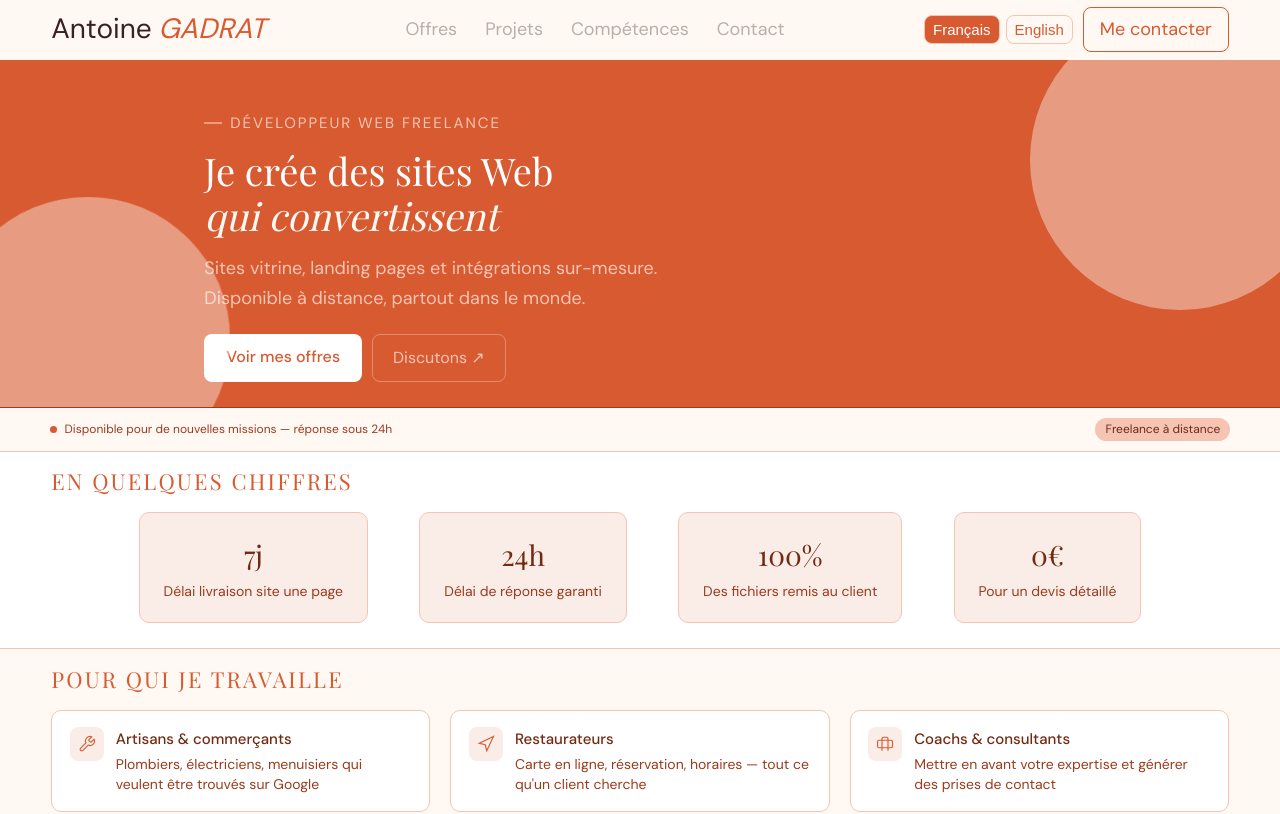
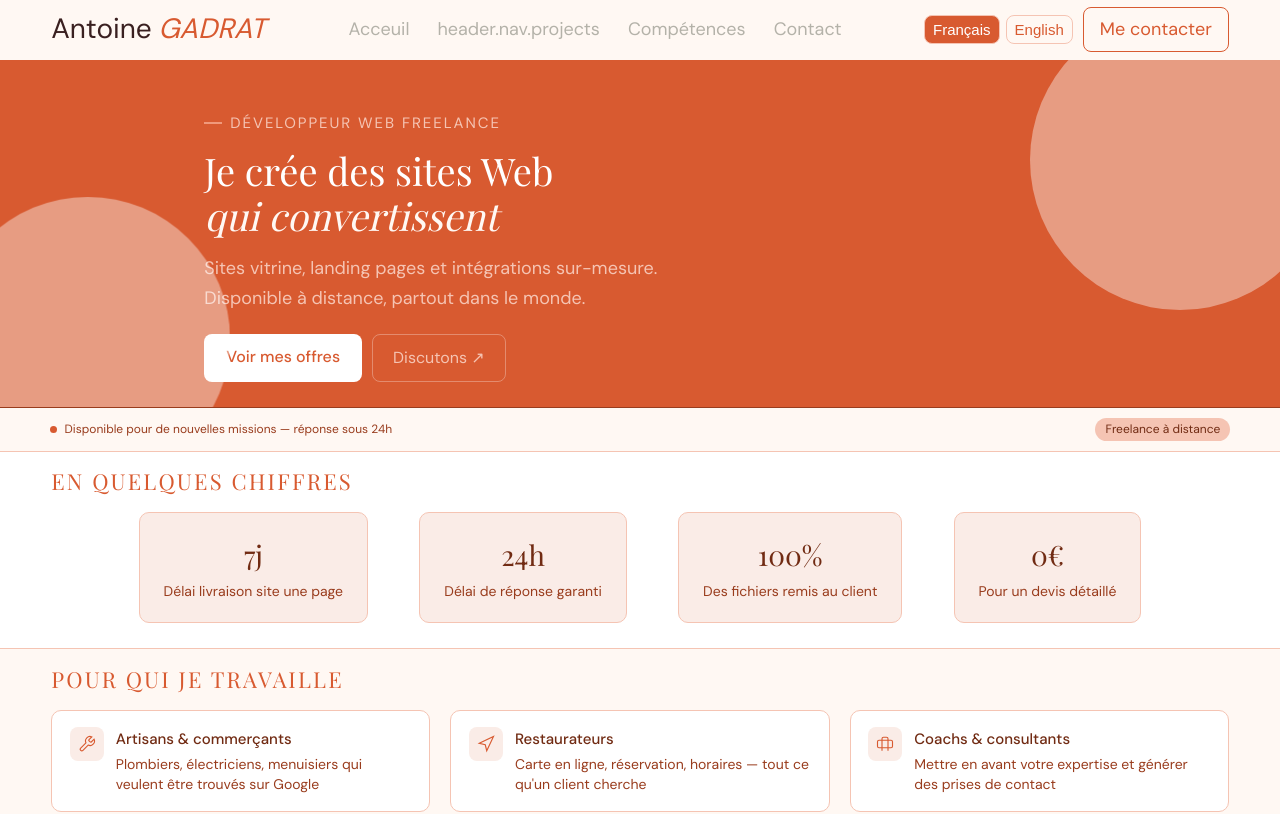
Before and after one commit to AntoineA4/My-Freelancer-Website, a React (Vite) app: page / in a window 1280 px wide. Shown: the top 814 px of the page. Built offline with nearby package versions, Linux system fonts and the light colour scheme; a web font is replaced by a local one.

Commit message:
fix: modal burger

```diff
--- a/src/components/Header.jsx
+++ b/src/components/Header.jsx
@@ -4,8 +4,11 @@ import { HiMenu, HiHome, HiExternalLink, HiChevronRight, HiMail } from "react-ic
 import Modals from './Modals';
 import LanguageSwitcher from './ChangeLanguage';
 import '../styles/components/Header.scss'
+import { useTranslation } from 'react-i18next';
 
 function Header() {
+
+    const {t} = useTranslation()
     const location = useLocation()
     const isHome = location.pathname === '/'
     const [scrolled, setScrolled] = useState(false)
@@ -40,31 +43,31 @@ function Header() {
                     <nav className="header-nav-bar">
                         <ul>
                             <li className="nav-header-text">
-                                <a href="#offres">Offres</a>
+                                <a href="#offres">{t('header.nav.home')}</a>
                             </li>
                             <li className="nav-header-text">
-                                <a href="#projets">Projets</a>
+                                <a href="#projets">{t('header.nav.projects')}</a>
                             </li>
                             <li className="nav-header-text">
-                                <a href="#compétences">Compétences</a>
+                                <a href="#compétences">{t('header.nav.skills')}</a>
                             </li>
                             <li className="nav-header-text">
-                                <a href="#Contact-Home-Section">Contact</a>
+                                <a href="#Contact-Home-Section">{t('header.nav.contact')}</a>
                             </li>
                         </ul>
                     </nav>
                 ) : (
                     <nav className="header-nav-bar">
                         <ul>
-                        <li><a href='/#offres' onClick={(e) => handleAnchorClick(e, '#offres')}>Offres</a></li>
-                        <li><Link to="/projects-page">Projets</Link></li>
+                        <li><a href='/#offres' onClick={(e) => handleAnchorClick(e, '#offres')}>{t('header.nav.offres')}</a></li>
+                        <li><Link to="/projects-page">{t('header.nav.projects')}</Link></li>
                         <li><a href='/#Contact-Home-Section' onClick={(e) => handleAnchorClick(e, '#Contact-Home-Section')}>Contact</a></li>
                         </ul>
                     </nav>
                 )}
                 <div className='header-rightpart'>
                     <LanguageSwitcher />
-                    <Link to="/contact" className='contactBtn'>Me contacter</Link>
+                    <Link to="/contact" className='contactBtn'>{t('header.btn')}</Link>
                     <div className='menuBurger' onClick={()=>setMenuOpen(true)}>
                         <HiMenu size={30}/>
                     </div>
@@ -85,19 +88,19 @@ function Header() {
                             <ul>
                                 <li>
                                     <a href="#offres" className='drawer-link'onClick={()=>setMenuOpen(false)}>
-                                        <span>Offres</span>
+                                        <span>{t('header.modal.offres')}</span>
                                         <HiChevronRight />
                                     </a>
                                 </li>
                                 <li>
                                     <Link to="/projects-page" className='drawer-link' onClick={()=>setMenuOpen(false)}>
-                                        <span>Mes projets</span>
+                                        <span>{t('header.modal.projects')}</span>
                                     <HiChevronRight />
                                     </Link>
                                 </li>
                                 <li>
                                     <a href="#compétences" className='drawer-link' onClick={()=>setMenuOpen(false)}>
-                                        <span>Compétences</span>
+                                        <span>{t('header.nav.skills')}</span>
                                         <HiChevronRight />
                                     </a>
                                 </li>
@@ -112,7 +115,7 @@ function Header() {
                         <div className='drawer-section'>
                             <p className='drawer-section-title'>Contact</p>
                             <Link to='/contact' className='drawer-link'onClick={()=>setMenuOpen(false)}>
-                                <span>Demande de devis</span>
+                                <span>{t('header.modal.contact-link')}</span>
                                 <HiMail />
                             </Link>
                         </div>
@@ -122,28 +125,28 @@ function Header() {
                         <div className='drawer-section'>
                             <p className='drawer-section-title'>Navigation</p>
                             <Link to='/' className='drawer-link'onClick={()=>setMenuOpen(false)}>
-                                <span>← Retour à l'accueil</span>
+                                <span>{t('header.modal.retour-home')}</span>
                                 <HiHome />
                             </Link>
                         </div>
                         <div className='drawer-section'>
-                            <p className='drawer-section-title'>Offres</p>
+                            <p className='drawer-section-title'>{t('header.modal.offers')}</p>
                             <ul>
                                 <li>
                                     <Link to='/offres/site-une-page' className={`drawer-link ${isActive('/offres/site-une-page') ? 'active' : ''}`} onClick={()=>setMenuOpen(false)}>
-                                        <span>Site une page</span>
+                                        <span>{t('header.modal.onePage')}</span>
                                         <HiExternalLink />
                                     </Link>
                                 </li>
                                 <li>
                                     <Link to='/offres/site-vitrine' className={`drawer-link ${isActive('/offres/site-vitrine') ? 'active' : ''}`} onClick={()=>setMenuOpen(false)}>
-                                        <span>Site vitrine</span>
+                                        <span>{t('header.modal.vitrine')}</span>
                                         <HiExternalLink />
                                     </Link>
                                 </li>
                                 <li>
                                     <Link to='/offres/hebergement' className={`drawer-link ${isActive('/offres/hebergement') ? 'active' : ''}`} onClick={()=>setMenuOpen(false)}>
-                                        <span>Offres hébergement</span>
+                                        <span>{t('header.modal.host')}</span>
                                         <HiExternalLink />
                                     </Link>
                                 </li>
@@ -152,7 +155,7 @@ function Header() {
                         <div className='drawer-section'>
                             <p className='drawer-section-title'>Contact</p>
                             <Link to='/contact' className='drawer-link'onClick={()=>setMenuOpen(false)}>
-                                <span>Demande de devis</span>
+                                <span>{t('header.modal.contact-link')}</span>
                                 <HiMail />
                             </Link>
                         </div>
--- a/src/trad/en.json
+++ b/src/trad/en.json
@@ -3,8 +3,8 @@
     "nav": {
         "home": "Home",
         "offres": "Services",
-        "projets": "Projects",
-        "compétences": "Skills",
+        "projects": "Projects",
+        "skills": "Skills",
         "contact": "Contact"
     },
     "btn": "Contact me",
@@ -13,7 +13,11 @@
         "contact": "CONTACT",
         "contact-link": "Request a quote",
         "offres": "SERVICES",
-        "retour-home": "Back to home"
+        "retour-home": "← Back to home",
+        "projects": "My projects",
+        "onePage": "One-page Website",
+        "vitrine": "Multi-page Website",
+        "host": "Hosting & maintenance"
     }
 },
 "dispo-band": {
--- a/src/trad/fr.json
+++ b/src/trad/fr.json
@@ -3,8 +3,8 @@
     "nav": {
         "home": "Acceuil",
         "offres": "Offres",
-        "projets": "Projets",
-        "compétences": "Compétences",
+        "projetcs": "Projets",
+        "skills": "Compétences",
         "contact": "Contact"
     },
     "btn": "Me contacter",
@@ -13,7 +13,11 @@
         "contact": "CONTACT",
         "contact-link": "Demande de devis",
         "offres": "OFFRES",
-        "retour-home": "Retour à l'acceuil"
+        "retour-home": "← Retour à l'acceuil",
+        "projects": "Mes projets",
+        "onePage": "Site une page",
+        "vitrine": "Site vitrine",
+        "host": "Offres hébergement"
     }
 },
 "dispo-band": {
```
